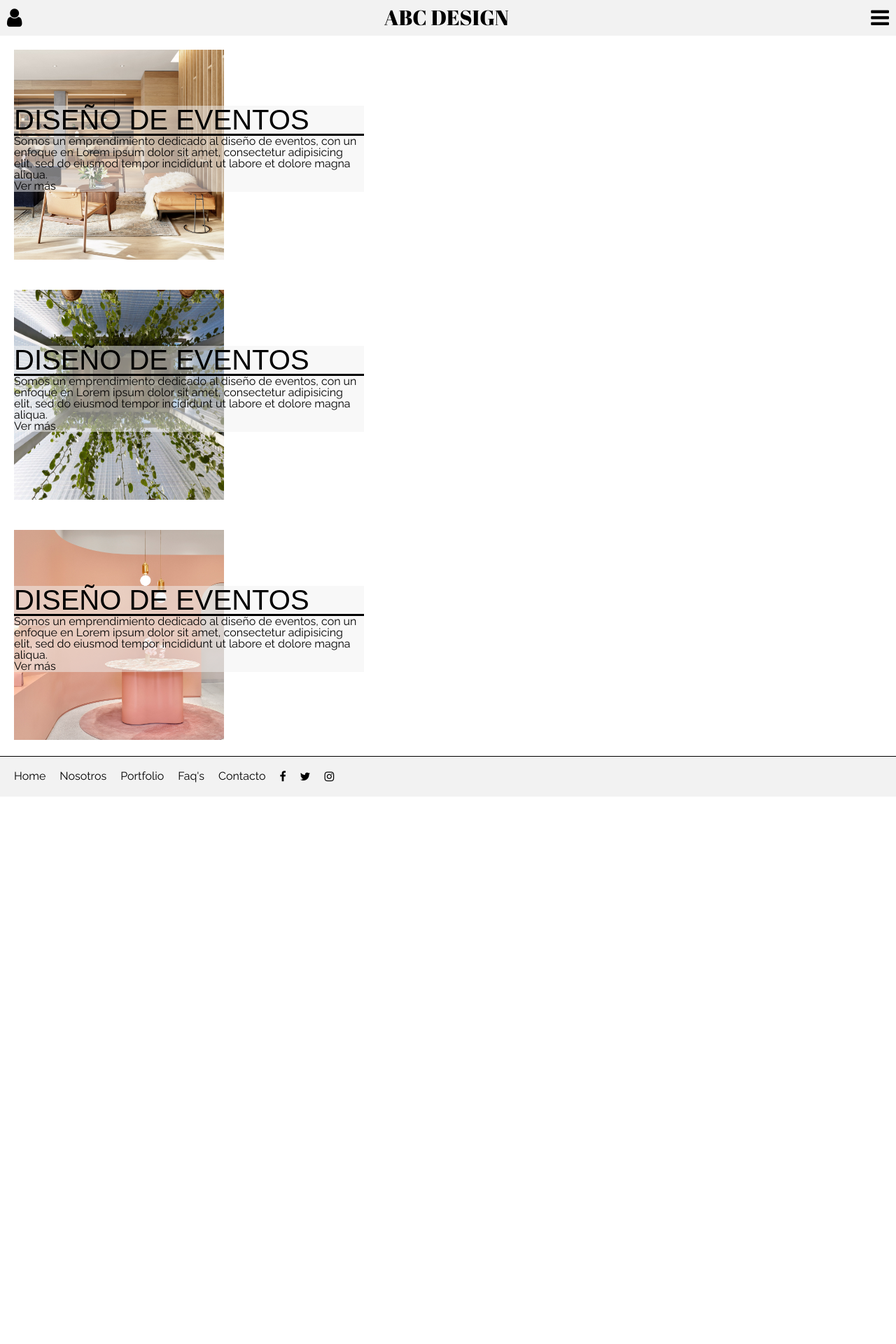
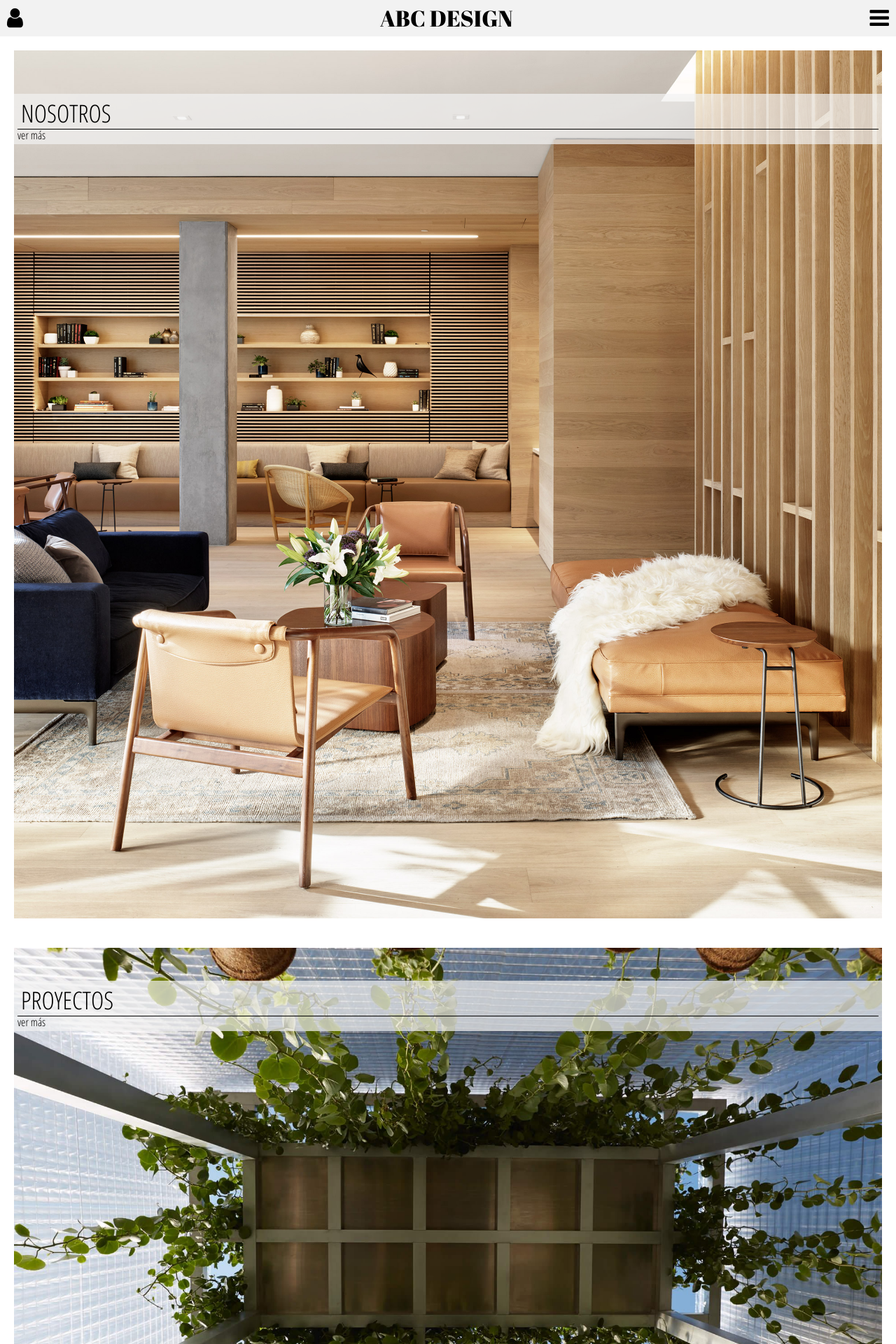
Before and after one commit to patornague/Proyecto-Final, a PHP site: page /html/proyecto-final.html in a window 1280 px wide. Shown: the top 1920 px of the page at 70% size. Before the commit the page ends 1138 px from the top, so only its background shows below. Run offline with PHP 8.4, Linux system fonts and the light colour scheme.

Commit message:
html & css media-query arreglos

```diff
--- a/css/styles.css
+++ b/css/styles.css
@@ -42,6 +42,7 @@ table {
 }
 * {
   box-sizing: border-box;
+	font-size: 16px;
 }
 /* ==================== */
 body{
@@ -59,25 +60,25 @@ body{
 	justify-content: space-between;
 }
 a.user{
-	font-size: 30px;
+	font-size: 2em;
 	padding: 10px;
 }
 a.toggle-nav{
-	font-size: 30px;
+	font-size: 2em;
 	padding: 10px;
 }
 h1{
 	font-family: 'Abril Fatface', cursive;
-  font-size: 30px;
+  font-size: 2em;
 	padding: 10px;
 	text-transform: uppercase;
 }
 .main-nav{
 	display: none;
-	font-family: 'Raleway',sans-serif;
+	font-family: 'Open Sans Condensed',sans-serif;
 }
 .main-body{
-	font-family: 'Raleway',sans-serif;
+	font-family: 'Open Sans Condensed',sans-serif;
 	display: flex;
 	flex-direction: column;
 	justify-content: center;
@@ -88,33 +89,41 @@ h1{
 	flex-wrap: wrap;
 }
 .card-data{
-	background: rgba(242,242,242,0.5);
+	background: rgba(242,242,242,0.7);
 	position: absolute;
-	bottom: 100px;
+	top: 5%;
+	padding: 5px;
+	width: 100%;
 }
+
 h2{
-	font-size: 20px;
-	font-family: 'Raleway:800',sans-serif;
+	font-size: 1.5em;
+	font-family: 'Open Sans Condensed',sans-serif;
 	text-transform: uppercase;
-	border-bottom: 3px solid #000;
-}
-p{
-	font-size: 16px;
+	padding: 5px;
+	border-bottom: 1px solid #000;
 }
 .main-footer{
-	font-family: 'Raleway',sans-serif;
+	font-family: 'Open Sans Condensed',sans-serif;
+
 	width: 100%;
 	background: #f2f2f2;
   border-top: 1px solid #000;
-	font-size: 16px;
   padding: 10px;
+}
+.contact{
+	overflow: hidden;
 }
 .contact li{
   float: left;
   text-transform: capitalize;
   padding: 10px;
 }
-.social-media li{
+.social{
+	overflow: hidden;
+	width: 100%;
+}
+.social li{
 	float: left;
 	padding: 10px;
 }
@@ -126,7 +135,7 @@ a{
 @media (min-width:1024px) {
 	.main-nav{
 		display: none;
-		font-size: 30px;
+		font-size: 2em;
 	  padding: 10px;
 	}
 	.main-nav i {
@@ -142,23 +151,12 @@ a{
 	  border-right:1px solid #fff;
 	}
 	.card{
-
-	position: relative;
 		margin: 20px;
 	}
-.card-data{
-	background: rgba(242,242,242,0.5);
-	position: absolute;
-	bottom: 100px;
-	right: -200px;
-}
 	h2{
-	font-size: 40px;
-	font-family: 'Raleway:800',sans-serif;
+		font-size: 2.2em;
+		font-family: 'Open Sans Condensed',sans-serif;
 		text-transform: uppercase;
-	border-bottom: 3px solid #000;
-}
-p{
-	font-size: 16px;
+		border-bottom: 1px solid #000;
 	}
 }
--- a/html/proyecto-final.html
+++ b/html/proyecto-final.html
@@ -4,7 +4,7 @@
     <meta charset="utf-8">
     <meta name="viewport" content="width=device-width, initial-scale=1.0">
     <link rel="stylesheet" href="https://stackpath.bootstrapcdn.com/font-awesome/4.7.0/css/font-awesome.min.css">
-    <link href="https://fonts.googleapis.com/css?family=Abril+Fatface|Raleway:400,800" rel="stylesheet">
+    <link href="https://fonts.googleapis.com/css?family=Abril+Fatface|Open+Sans+Condensed:300,700" rel="stylesheet">
     <link rel="stylesheet" href="../css/styles.css">
     <title>ABC</title>
   </head>
@@ -28,45 +28,44 @@
       <main class="main-body">
         <div class="card">
   				<div class="card-data">
-            <h2>diseño de eventos</h2>
-  					<p>Somos un emprendimiento dedicado al diseño de eventos, con un enfoque en Lorem ipsum dolor sit amet, consectetur adipisicing elit, sed do eiusmod tempor incididunt ut labore et dolore magna aliqua.</p>
-  					<a href="#">Ver más</a>
+            <h2>nosotros</h2>
+  					<a href="#">ver más</a>
   				</div>
           <div class="photos">
-            <img src="../media/interior-design-1.jpg" alt="foto-boceto" style="width:300px;height:300px;">
+            <img src="../media/interior-design-1.jpg" alt="foto-boceto" style="width:100%;height:40%;">
           </div>
   			</div>
         <div class="card">
   				<div class="card-data">
-            <h2>diseño de eventos</h2>
-  					<p>Somos un emprendimiento dedicado al diseño de eventos, con un enfoque en Lorem ipsum dolor sit amet, consectetur adipisicing elit, sed do eiusmod tempor incididunt ut labore et dolore magna aliqua.</p>
-  					<a href="#">Ver más</a>
+            <h2>proyectos</h2>
+  					<a href="#">ver más</a>
   				</div>
           <div class="photos">
-            <img src="../media/interior-design-2.jpg" alt="foto-boceto" style="width:300px;height:300px;">
+            <img src="../media/interior-design-2.jpg" alt="foto-boceto" style="width:100%;">
           </div>
   			</div>
         <div class="card">
   				<div class="card-data">
-            <h2>diseño de eventos</h2>
-  					<p>Somos un emprendimiento dedicado al diseño de eventos, con un enfoque en Lorem ipsum dolor sit amet, consectetur adipisicing elit, sed do eiusmod tempor incididunt ut labore et dolore magna aliqua.</p>
-  					<a href="#">Ver más</a>
+            <h2>cotizaciones</h2>
+  					<a href="#">ver más</a>
   				</div>
           <div class="photos">
-            <img src="../media/interior-design-3.jpg" alt="foto-boceto" style="width:300px;height:300px;">
+            <img src="../media/interior-design-3.jpg" alt="foto-boceto" style="width:100%;">
           </div>
   			</div>
       </main>
       <footer class="main-footer">
-        <nav class="footer-nav">
-          <ul class="contact">
+        <nav class="contact">
+          <ul>
             <li><a href="#">home</a></li>
             <li><a href="#">nosotros</a></li>
             <li><a href="#">portfolio</a></li>
             <li><a href="#">faq's</a></li>
             <li><a href="#">contacto</a></li>
           </ul>
-          <ul class="social-media">
+        </nav>
+        <nav class="social">
+          <ul>
             <li><a href="#"><span class="fa fa-facebook"></span></a></li>
             <li><a href="#"><span class="fa fa-twitter"></span></a></li>
             <li><a href="#"><span class="fa fa-instagram"></span></a></li>
```
Lines whose indentation alone changed are shown as unchanged.
